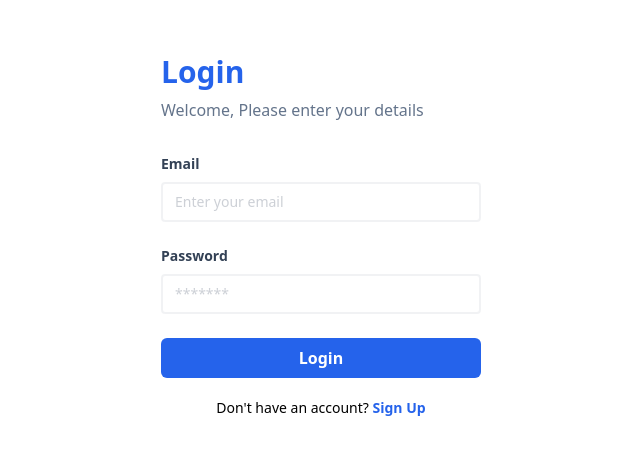
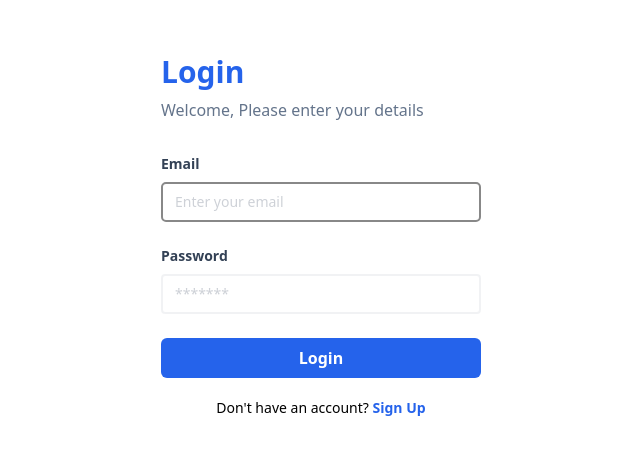
Before and after one commit to EvandriRidho/UI-React, a React (Vite) app: page /login in a window 1280 px wide. Shown: the part 154-608 px from the top of the page, without its empty margins (319-959 px from the left). Built offline with nearby package versions, Linux system fonts and the light colour scheme.

Commit message:
Update React

```diff
--- a/src/components/Elements/Label/Input.jsx
+++ b/src/components/Elements/Label/Input.jsx
@@ -1,4 +1,6 @@
-const Input = (props) => {
+import { forwardRef } from "react";
+
+const Input = forwardRef((props, ref) => {
   const { type, placeholder, name, id } = props;
   return (
     <input
@@ -7,8 +9,9 @@
       placeholder={placeholder}
       name={name}
       id={id}
+      ref={ref}
     />
   );
-};
+});
 
 export default Input;
--- a/src/components/Elements/Label/index.jsx
+++ b/src/components/Elements/Label/index.jsx
@@ -1,14 +1,21 @@
+import { forwardRef } from "react";
 import Input from "./Input";
 import Label from "./Label";
 
-const InputForm = (props) => {
+const InputForm = forwardRef((props, ref) => {
   const { label, type, placeholder, name, id } = props;
   return (
     <div className="mb-6">
       <Label htmlFor={name}>{label}</Label>
-      <Input type={type} placeholder={placeholder} name={name} id={id} />
+      <Input
+        type={type}
+        placeholder={placeholder}
+        name={name}
+        id={id}
+        ref={ref}
+      />
     </div>
   );
-};
+});
 
 export default InputForm;
--- a/src/components/Fragments/loginForm.jsx
+++ b/src/components/Fragments/loginForm.jsx
@@ -1,3 +1,4 @@
+import { useEffect, useRef } from "react";
 import Button from "../Elements/Button/index";
 import InputForm from "../Elements/Label/index";
 
@@ -8,6 +9,13 @@
     localStorage.setItem("password", e.target.password.value);
     window.location.href = "/products";
   };
+
+  const emailRef = useRef(null);
+
+  useEffect(() => {
+    emailRef.current.focus();
+  }, []);
+
   return (
     <form onSubmit={handleLogin}>
       <InputForm
@@ -16,6 +24,7 @@
         placeholder="Enter your email"
         name="email"
         id="email"
+        ref={emailRef}
       />
       <InputForm
         label="Password"
--- a/src/pages/products.jsx
+++ b/src/pages/products.jsx
@@ -1,4 +1,4 @@
-import { useEffect, useState } from "react";
+import { useEffect, useRef, useState } from "react";
 import Button from "../components/Elements/Button";
 import CardProduct from "../components/Fragments/CardProduct";
 
@@ -70,6 +70,17 @@
       setCart([...cart, { id, qty: 1 }]);
     }
   };
+
+  // useRef
+  const totalPriceRef = useRef(null);
+  useEffect(() => {
+    if (cart.length > 0) {
+      totalPriceRef.current.style.display = "table-row";
+    } else {
+      totalPriceRef.current.style.display = "none";
+    }
+  }, [cart]);
+
   return (
     <>
       <div className="flex justify-end h-20 bg-blue-600 text-white items-center px-10">
@@ -122,7 +133,7 @@
                   </tr>
                 );
               })}
-              <tr>
+              <tr ref={totalPriceRef}>
                 <td colSpan={3}>
                   <b>Total Price</b>
                 </td>
```
Also changed, not shown: 1 other file (tests, documents, lock files or other folders).
